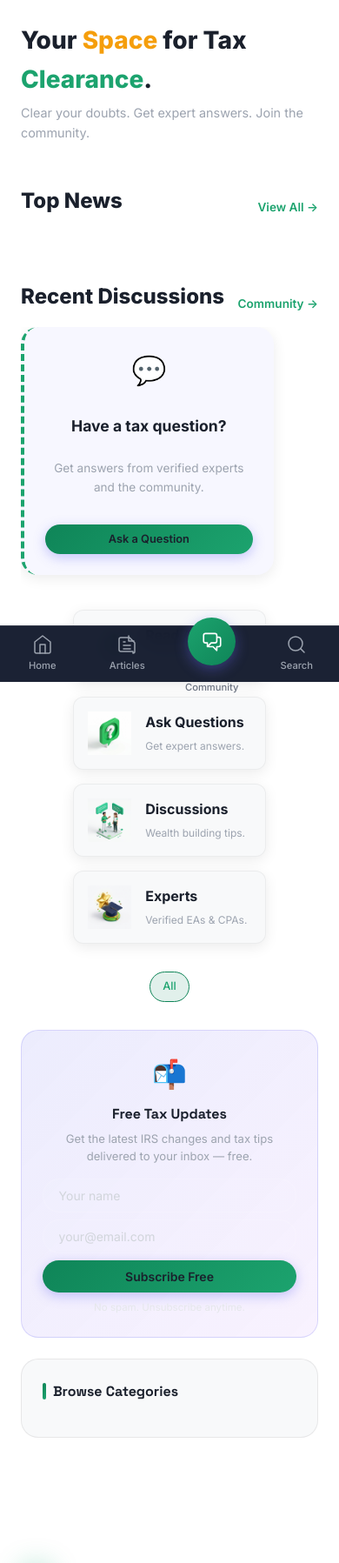
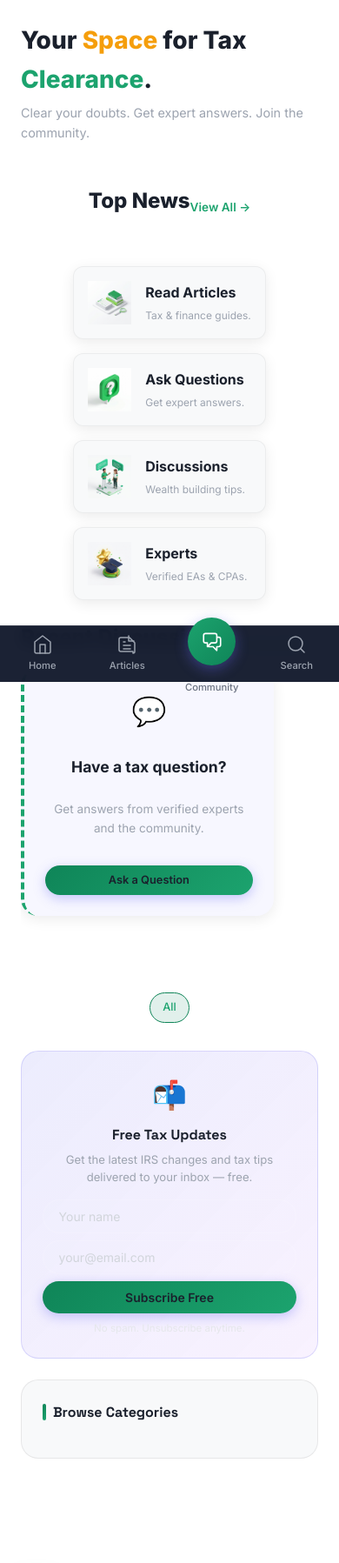
Before and after one commit to athulsoman61-max/Tax-clearance, a Node server app: template views/home.ejs in a window 390 px wide. Shown: the part 60-1857 px from the top of the page at 87% size. Run offline with Node 20, Linux system fonts and the light colour scheme; the template is opened without the code that fills it, so the values that code supplies are empty; some libraries are stand-ins or nearby versions.

Commit message:
Refactor mobile layout order

```diff
--- a/views/home.ejs
+++ b/views/home.ejs
@@ -9,6 +9,7 @@
     .order-mobile-4 { order: 4; }
     .order-mobile-5 { order: 5; }
     .order-mobile-6 { order: 6; }
+    .order-mobile-7 { order: 7; }
   }
 </style>
 
@@ -24,7 +25,7 @@
   </div>
 </div>
 <!-- Action Cards (What Can You Do Here?) -->
-<div class="container order-mobile-4" style="margin-top: -1rem; position: relative; z-index: 10;">
+<div class="container order-mobile-3" style="margin-top: -1rem; position: relative; z-index: 10;">
   <div style="display: grid; grid-template-columns: repeat(auto-fit, minmax(200px, 1fr)); gap: 1rem;">
     <!-- Card 1 -->
     <a href="/articles" style="background: var(--navy-700); padding: 1rem; border-radius: var(--radius-md); box-shadow: var(--shadow-md); border: 1px solid rgba(0,0,0,0.05); display: flex; align-items: center; gap: 1rem;">
@@ -63,7 +64,7 @@
 
 <!-- IRS Updates Ticker -->
 <% if (irsUpdates && irsUpdates.length > 0) { %>
-<div class="container order-mobile-3" style="margin-top: 1.5rem;">
+<div class="container order-mobile-5" style="margin-top: 1.5rem;">
   <div class="irs-ticker">
     <span class="ticker-label">🔴 IRS</span>
     <div class="ticker-items">
@@ -81,7 +82,7 @@
 <% } %>
 
 <!-- Category Pills -->
-<div class="container order-mobile-5" style="margin-top:2rem;">
+<div class="container order-mobile-6" style="margin-top:2rem;">
   <div class="cat-pills">
     <a href="/" class="cat-pill <%= !locals.activeCat ? 'active' : '' %>">All</a>
     <% categories.slice(0, 10).forEach(cat => { %>
@@ -191,8 +192,10 @@
       <% }); %>
     </div>
   </div>
+</div>
 
-  <!-- Bottom Section: Community Discussions (Glance) -->
+<!-- Bottom Section: Community Discussions (Glance) -->
+<div class="container order-mobile-4" style="margin-top: 1.5rem;">
   <div class="glance-section">
     <div style="display: flex; justify-content: space-between; align-items: flex-end; margin-bottom: 1rem;">
       <h2 style="font-size: 1.5rem; font-weight: 800; margin: 0; color: var(--white);">Recent Discussions</h2>
@@ -237,7 +240,7 @@
   </div>
 </div>
 <!-- Sidebar section (Newsletter & Categories) -->
-<div class="container order-mobile-6" style="margin-top: 2rem;">
+<div class="container order-mobile-7" style="margin-top: 2rem;">
   <div style="display: grid; grid-template-columns: repeat(auto-fit, minmax(280px, 1fr)); gap: 1.5rem;">
     <!-- Newsletter -->
     <div class="sidebar-widget reveal newsletter-widget">
```
